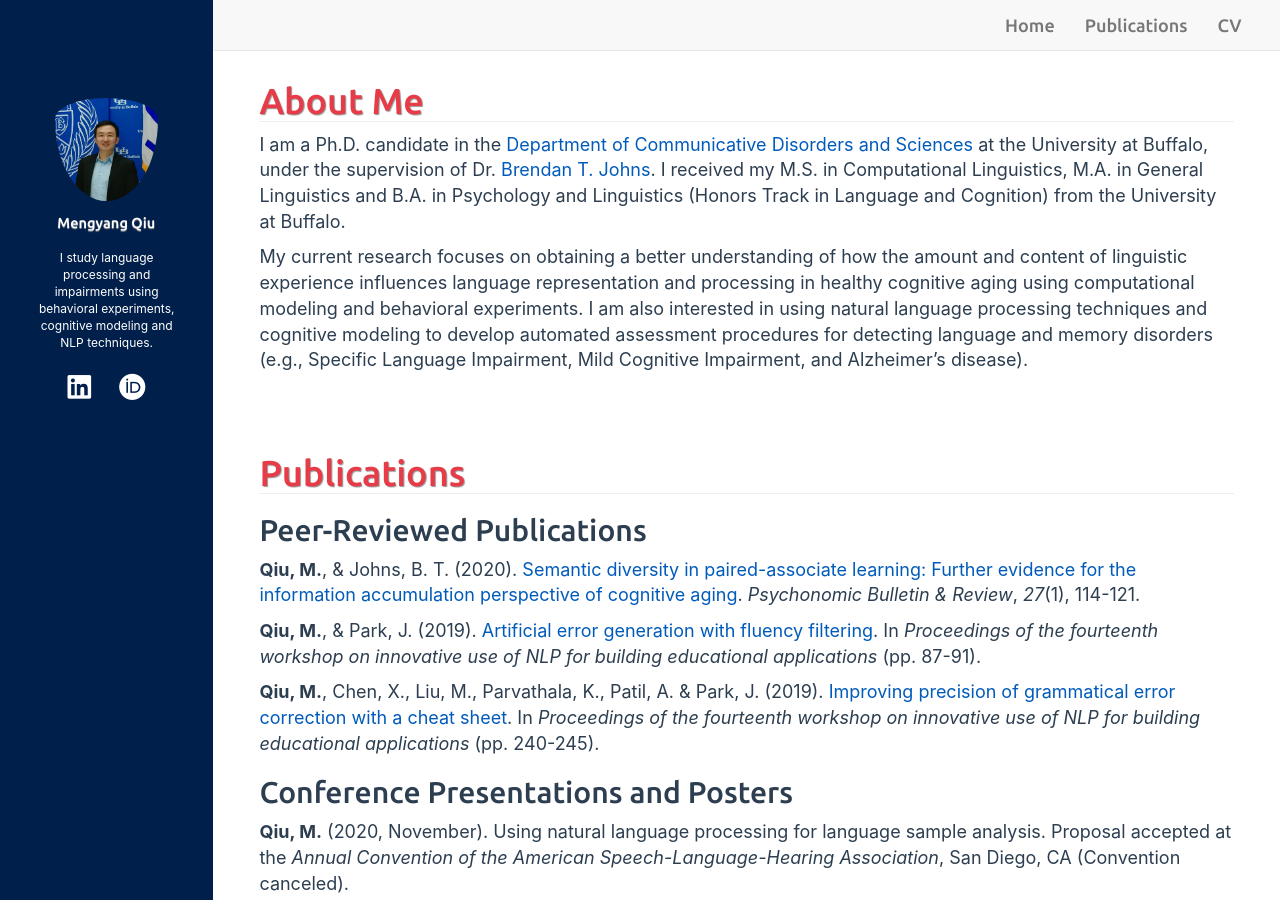
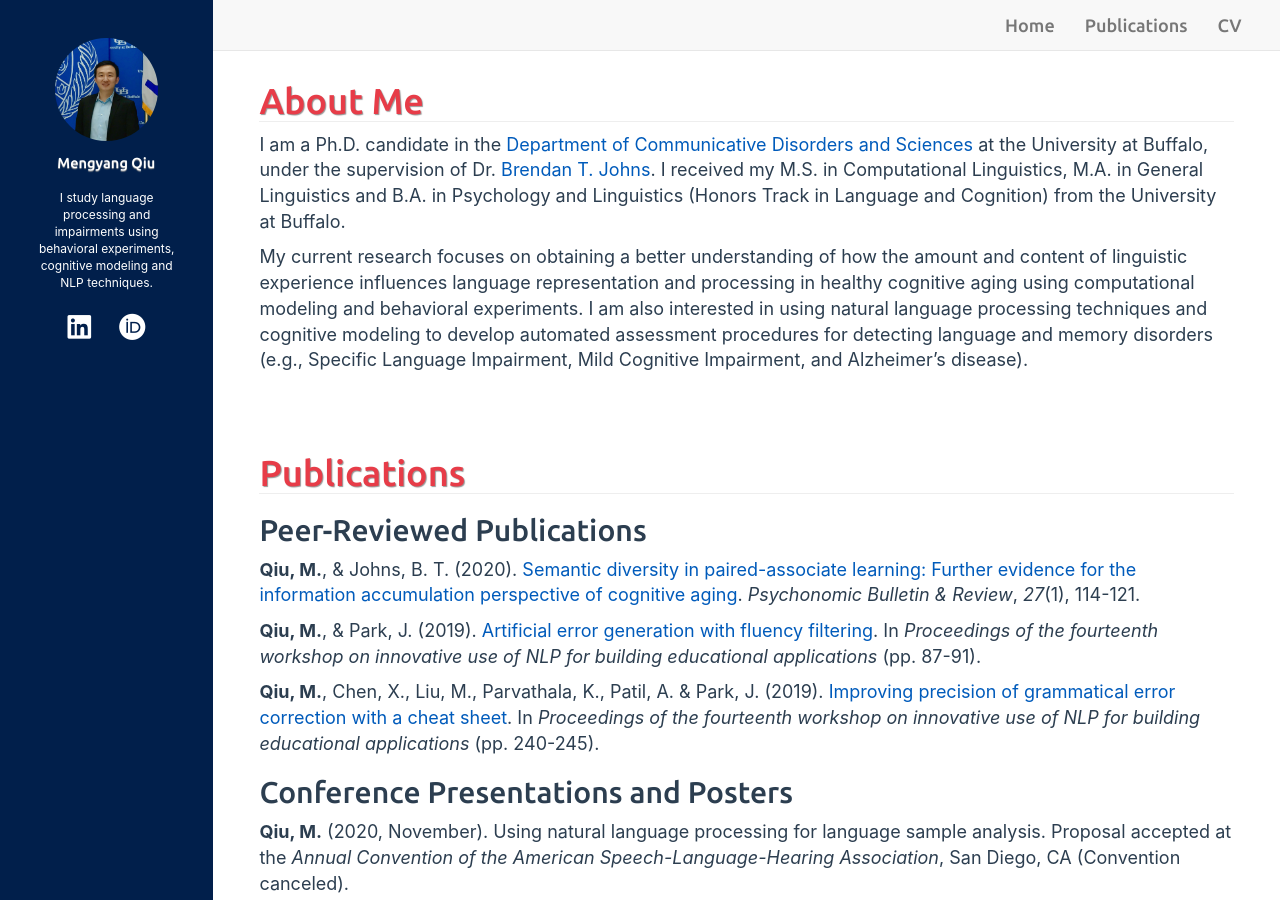
Before and after one commit to mengyangq/mengyangq.github.io, a Jekyll site: the page built from index.html, in a window 1280 px wide and 900 px high. Built offline with Jekyll 4.4.1, drawn with Linux system fonts in a browser that asks for light colours; nearby versions of some CDN libraries; a style sheet for code colours, icons or effects is not loaded.

Commit message:
Mon Oct 12 00:45:43 EDT 2020

```diff
--- a/_includes/sidebar.html
+++ b/_includes/sidebar.html
@@ -5,7 +5,7 @@
     <img
       src="{{ site.author.avatar }}"
       class="img-circle"
-      style="height: 75%; width: 75%; object-fit: contain; padding-top: 60px;"
+      style="height: 75%; width: 75%; object-fit: contain;"
     />
   </a>
 </div>
```
